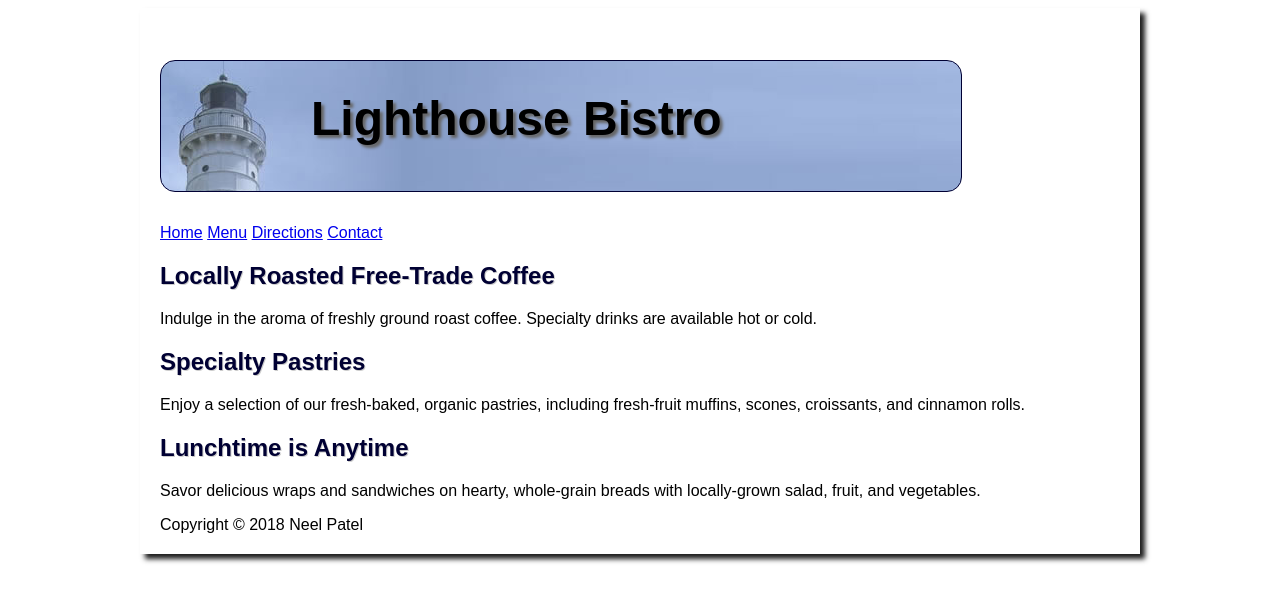
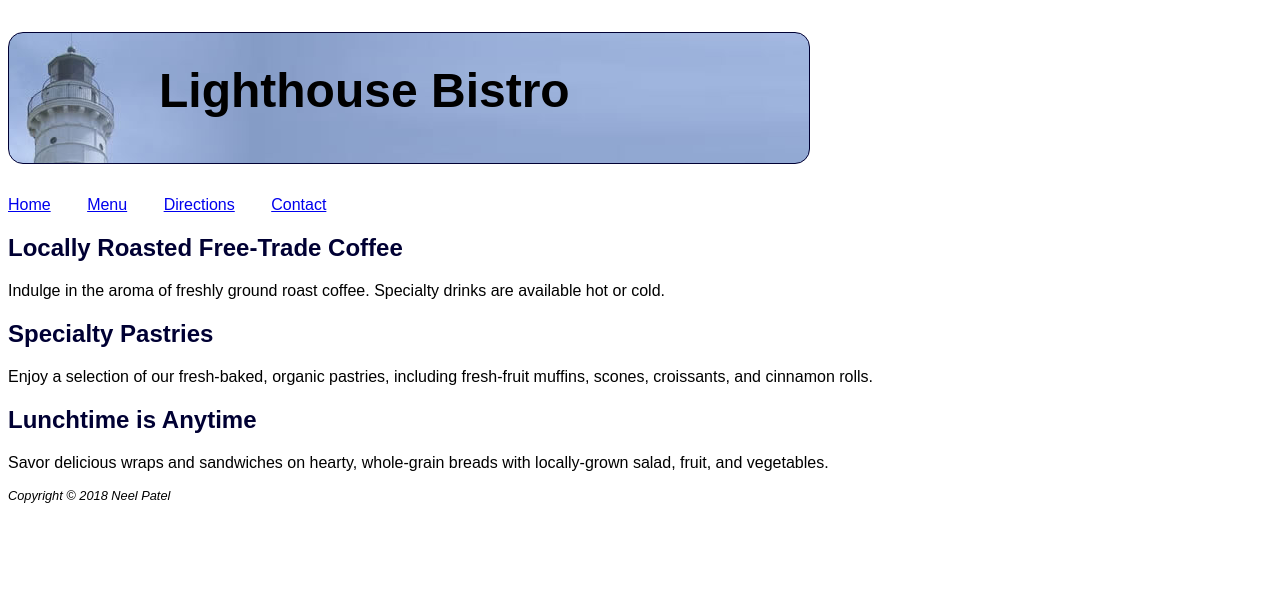
Before and after one commit to NP175548/4.11, a plain HTML site: page index.html in a window 1280 px wide. Drawn offline with Linux system fonts and the light colour scheme.

Commit message:
Update index.html

```diff
--- a/index.html
+++ b/index.html
@@ -4,65 +4,39 @@
 <title>Lighthouse Bistro</title>
 <meta charset="utf-8">
 <style>
-        body {
-            background-image: url(background.jpg);
+body {background-image: url(background.jpg);
       font-family: Arial, Verdana, sans-serif;
 	  }
-        #container {
-            background-color: #ffffff;
-            padding: 1.25em;
-            width: 80%;
-            min-width: 800px;
-            max-width: 960px;
-            margin-right: auto;
-            margin-left: auto;
-            box-shadow: 5px 5px 5px #1e1e1e;
+h2 { color: #000033;
+     font-family: arial, sans-serif;
 }
-        h1 {
-            background-image: url(lighthouselogo.jpg);
-            background-repeat: no-repeat;
-            height: 100px;
-            width: 650px;
-            font-size: 3em;
-            padding-left: 150px;
-            padding-top: 30px;
-            border: 1px solid #000033;
-            border-radius: 15px;
-            text-shadow: 3px 3px 3px #666;
-        }
-        h2 {
-            color: #000033;
-            font-family: Arial, sans-serif;
-            text-shadow: 1px 1px 0 #ccc;
-        nav {
-            word-spacing: 2em;
-        }
-        footer {
-            font-size: .80em;
+nav { word-spacing: 2em; }
+footer {font-size: .80em;
     font-style: italic;
     }
+h1 { background-image: url(lighthouselogo.jpg);
+    background-repeat: no-repeat;
+    height: 100px; width: 650px; font-size: 3em;
+    padding-left: 150px; padding-top: 30px;
+    border: 1px solid #000033;
+    border-radius: 15px; }
+
 </style>
 </head>
 <body>
-    <div id="container">
 <header>
 <h1>Lighthouse Bistro</h1>
 </header>
-        <nav>
-            <a href="index.html">Home</a>
-            <a href="menu.html">Menu</a>
-            <a href="directions.html">Directions</a>
-            <a href="contact.html">Contact</a>
-        </nav>
+<nav><a href="index.html">Home</a> <a href="menu.html">Menu</a> <a href="directions.html">Directions</a> <a href="contact.html">Contact</a></nav>
 <main>
 <h2>Locally Roasted Free-Trade Coffee</h2>
-            <p>Indulge in the aroma of freshly ground roast coffee. Specialty drinks are available hot or cold.</p>
+<p>Indulge in the aroma of freshly ground roast coffee. Specialty
+ drinks are available hot or cold.</p>
 <h2>Specialty Pastries</h2>
 <p>Enjoy a selection of our fresh-baked, organic pastries, including fresh-fruit muffins, scones, croissants, and cinnamon rolls.</p>
 <h2>Lunchtime is Anytime</h2>
-            <p>Savor delicious wraps and sandwiches on hearty, whole-grain breads with locally-grown salad, fruit, and vegetables.</p>
+<p>Savor delicious wraps and sandwiches on hearty, whole-grain breads with locally-grown salad, fruit, and vegetables. </p>
 </main>
 <footer>Copyright &copy; 2018 Neel Patel</footer>
-    </div>
 </body>
 </html>
```
Lines whose indentation alone changed are shown as unchanged.
